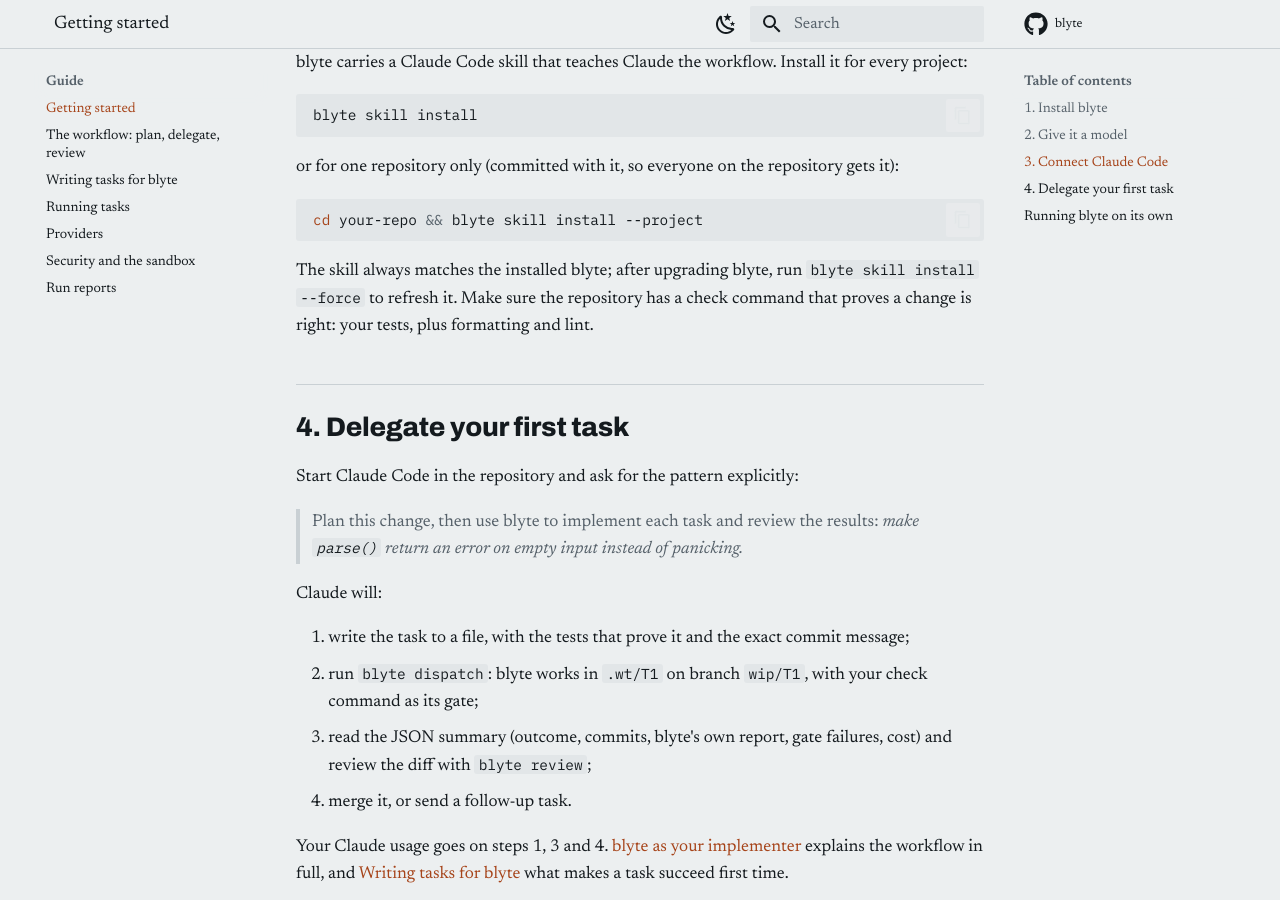
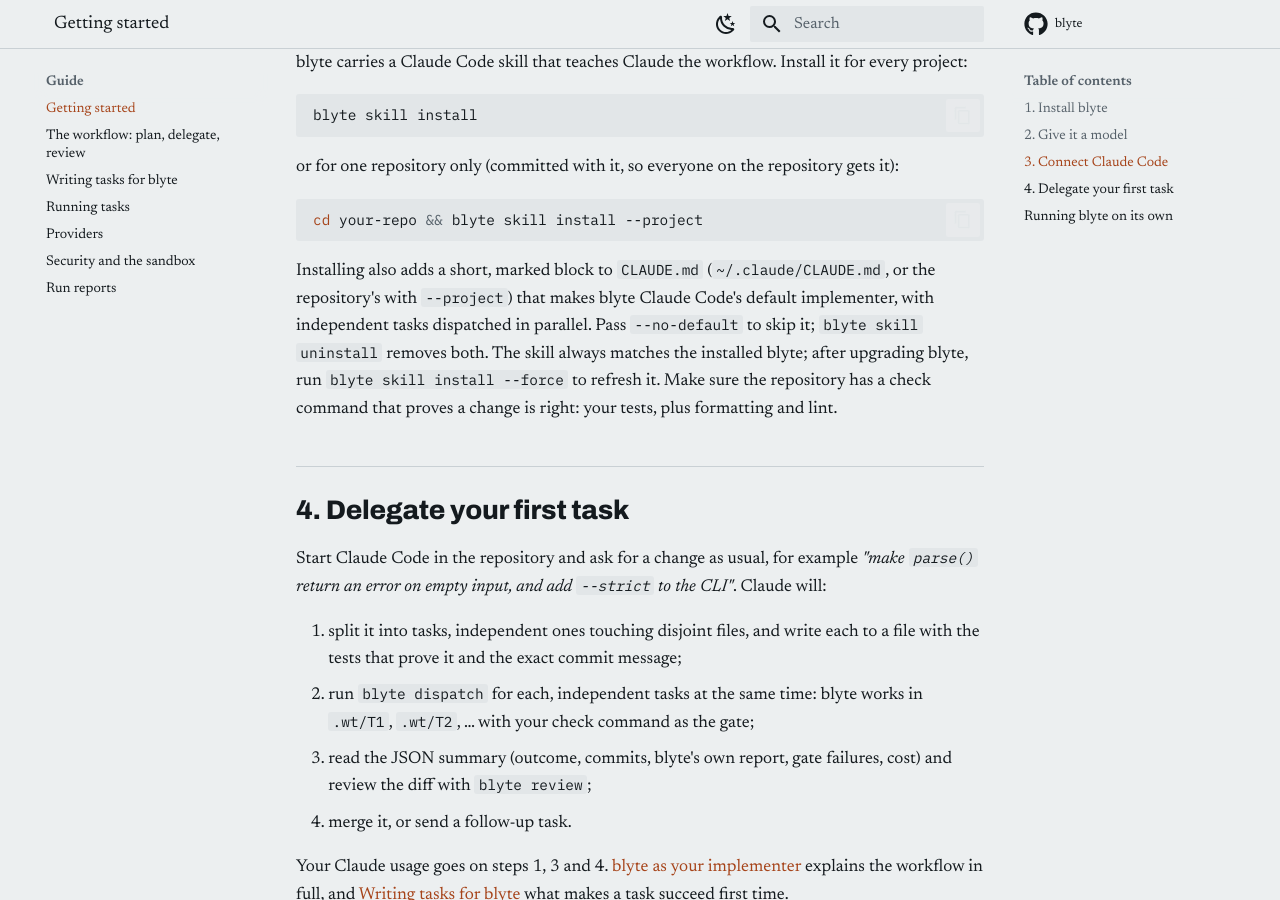
Before and after one commit to dnf0/blyte, an MkDocs documentation site: the page built from docs/getting-started.md, in a window 1280 px wide and 900 px high, scrolled down 959 px. Built offline with MkDocs 1.6.1 and Material for MkDocs 9.7.7, drawn with Linux system fonts in a browser that asks for light colours; comment, search, counter and statistics services are not loaded.

Commit message:
docs: blyte is Claude Code's default implementer once the skill is installed; parallel dispatch throughout
Setup no longer ends with 'ask Claude Code to use blyte': installing the skill makes it the default
(--no-default, uninstall documented). The walkthroughs describe splitting into independent tasks
dispatched in parallel, and the workflow page adds the default-mode parallel eval as an example.

Co-Authored-By: Claude Opus 5.5 (1M context) <noreply@anthropic.com>

````diff
--- a/docs/getting-started.md
+++ b/docs/getting-started.md
@@ -40,22 +40,22 @@ or for one repository only (committed with it, so everyone on the repository get
 cd your-repo && blyte skill install --project
 ```
 
-The skill always matches the installed blyte; after upgrading blyte, run
+Installing also adds a short, marked block to `CLAUDE.md` (`~/.claude/CLAUDE.md`, or the
+repository's with `--project`) that makes blyte Claude Code's default implementer, with
+independent tasks dispatched in parallel. Pass `--no-default` to skip it; `blyte skill uninstall`
+removes both. The skill always matches the installed blyte; after upgrading blyte, run
 `blyte skill install --force` to refresh it. Make sure the repository has a check command that
 proves a change is right: your tests, plus formatting and lint.
 
 ## 4. Delegate your first task
 
-Start Claude Code in the repository and ask for the pattern explicitly:
+Start Claude Code in the repository and ask for a change as usual, for example *"make `parse()`
+return an error on empty input, and add `--strict` to the CLI"*. Claude will:
 
-> Plan this change, then use blyte to implement each task and review the results: *make
-> `parse()` return an error on empty input instead of panicking.*
-
-Claude will:
-
-1. write the task to a file, with the tests that prove it and the exact commit message;
-2. run `blyte dispatch`: blyte works in `.wt/T1` on branch `wip/T1`, with your check command as
-   its gate;
+1. split it into tasks, independent ones touching disjoint files, and write each to a file with
+   the tests that prove it and the exact commit message;
+2. run `blyte dispatch` for each, independent tasks at the same time: blyte works in `.wt/T1`,
+   `.wt/T2`, … with your check command as the gate;
 3. read the JSON summary (outcome, commits, blyte's own report, gate failures, cost) and review
    the diff with `blyte review`;
 4. merge it, or send a follow-up task.
````
Also changed, not shown: README.md (+11 -9 lines), docs/index.md (+5 -4 lines), docs/orchestration.md (+12 -3 lines).
